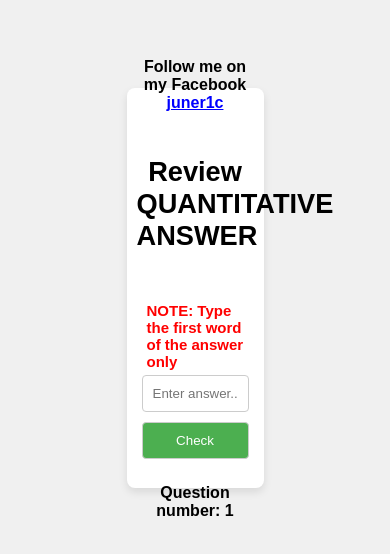
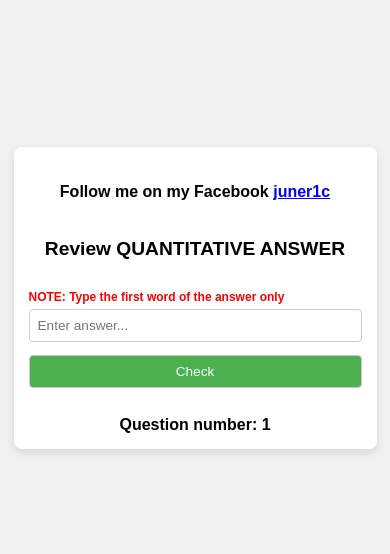
Before and after one commit to Juner1c/examreviewer, a plain HTML site: page index.html in a window 390 px wide. Shown: the part 134-688 px from the top of the page. Drawn offline with Linux system fonts and the light colour scheme.

Commit message:
Update index.html

```diff
--- a/index.html
+++ b/index.html
@@ -10,15 +10,17 @@
     display: flex;
     justify-content: center;
     align-items: center;
-            height: 100vh;
+    min-height: 100vh;
     background-color: #f0f0f0;
     margin: 0;
+    padding: 10px;
 }
+
 .container {
-            width: 30%;
-            height: 45%;
+    width: 100%;
+    max-width: 400px;
     background: #fff;
-            padding: 0px 10px 20px 10px;
+    padding: 30px;
     border-radius: 8px;
     box-shadow: 0 4px 8px rgba(0, 0, 0, 0.1);
     text-align: center;
@@ -26,55 +28,108 @@
     flex-direction: column;
     justify-content: center;
 }
-        input, button {
+
+button {
     padding: 10px;
-            margin: 5px;
+    margin: 8px 0;
     border: 1px solid #ccc;
     border-radius: 4px;
+    width: 100%;
+    font-size: 1rem;
 }
+input {
+    width: 100%;
+    padding: 12px;
+    margin: 5px 0;
+    border: 1px solid #ccc;
+    border-radius: 4px;
+    font-size: 1rem;
+    box-sizing: border-box;
+}
+
 button {
     background-color: #4CAF50;
     color: white;
     cursor: pointer;
 }
+
 .chck:hover {
     background-color: #45a049;
 }
+
 .result {
     margin-top: 10px;
     font-weight: bold;
 }
-        .next-btn {
+
+.next-btn, .show-answer-btn {
     display: none;
-            margin-top: 20px;
+    margin-top: 15px;
     background-color: #6740f3;
+    color: white;
 }
+
 .next-btn:hover {
     background-color: #5c37e0;
 }
+
 .show-answer-btn {
-            display: none;
-            margin-top: 10px;
     background-color: #f34040;
-            color: white;
 }
+
 .show-answer-btn:hover {
     background-color: #e03737;
 }
-        h2{
-            margin-bottom: 50px;
-            font-size: 1.7rem;
+
+h2 {
+    margin-bottom: 30px;
+    font-size: 1.5rem;
 }
-        a{
+
+a {
     color: blue;
 }
-        h6{
+
+h6 {
     margin: 0;
     text-align: left;
-            margin-left: 10px;
     color: red;
-            font-size: 15px;
+    font-size: 14px;
 }
+
+
+@media (max-width: 768px) {
+    .container {
+        width: 95%;
+        max-width: 90%;
+        padding: 15px;
+    }
+
+    h2 {
+        font-size: 1.3rem;
+    }
+
+    input, button {
+        font-size: 0.9rem;
+        padding: 10px;
+    }
+}
+
+@media (max-width: 480px) {
+    h2 {
+        font-size: 1.2rem;
+    }
+
+    input, button {
+        font-size: 0.85rem;
+        padding: 8px;
+    }
+
+    h6 {
+        font-size: 12px;
+    }
+}
+
     </style>
 </head>
 <body>
```
Lines whose indentation alone changed are shown as unchanged.
